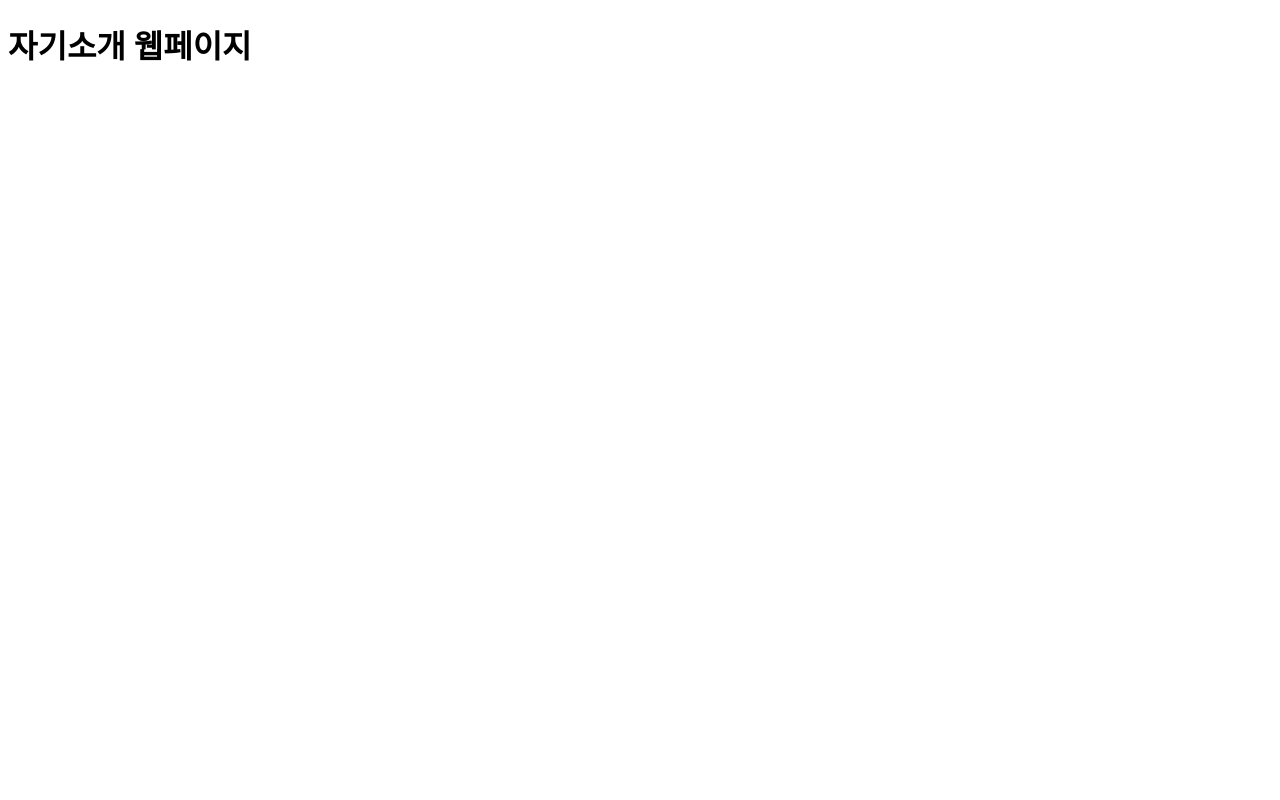
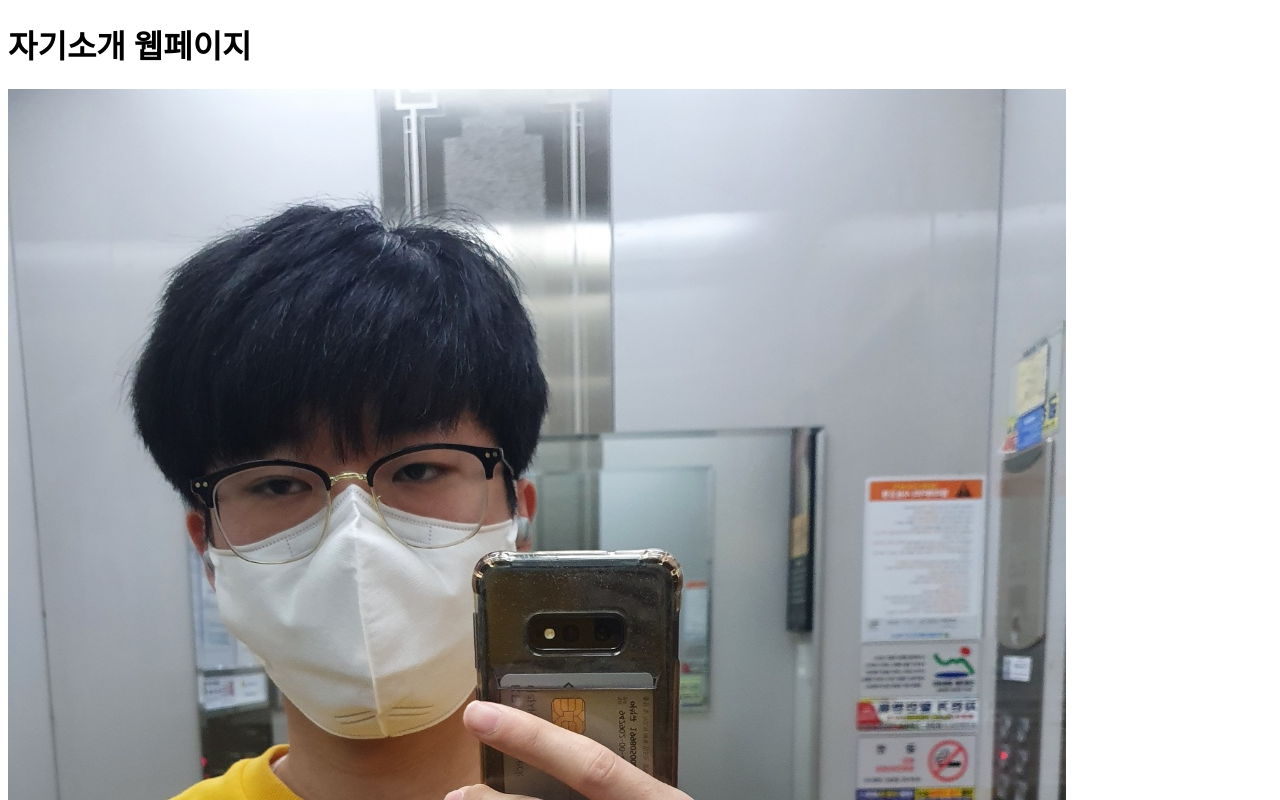
Before and after one commit to Olga201207/Mid-Term-Project, a plain HTML site: page index.html in a window 1280 px wide. Shown: the top 800 px of the page. Drawn offline with Linux system fonts and the light colour scheme.

Commit message:
apply profile image

```diff
--- a/index.html
+++ b/index.html
@@ -8,6 +8,8 @@
   <body>
     <div class="container">
         <h1>자기소개 웹페이지</h1>
+        <img class="profile" src="img/profileImage.jpg" alt="Profile Image" />
+        <br />
     </div>
   </body>
 </html>
```
